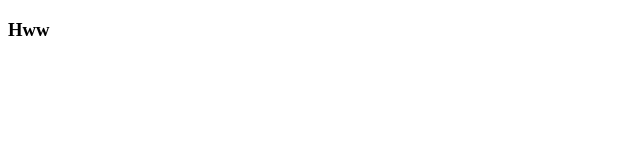
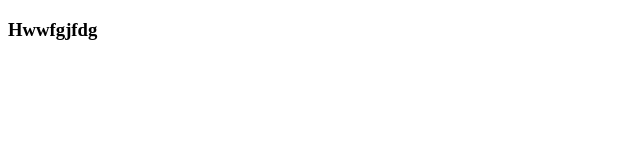
Before and after one commit to Harsh-Thaker007/SmapleRepo, a plain HTML site: page login.html in a window 1280 px wide. Shown: the full height of the page, 0-640 px from the left. Drawn offline with Linux system fonts and the light colour scheme.

Commit message:
changes made

```diff
--- a/login.html
+++ b/login.html
@@ -7,6 +7,6 @@
     <title>Document</title>
 </head>
 <body>
-    <h3>Hww</h3>
+    <h3>Hwwfgjfdg</h3>
 </body>
 </html>
```
Also changed, not shown: index.html (+1 -1 lines).
